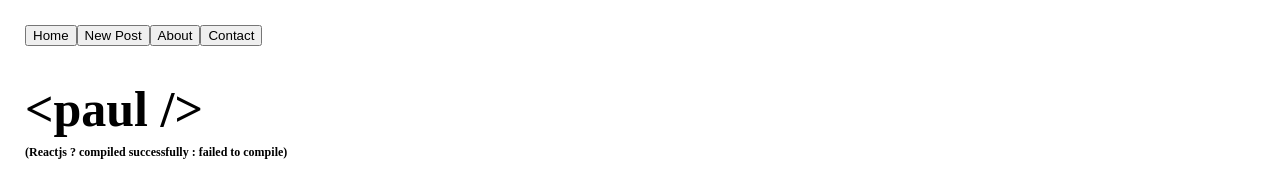
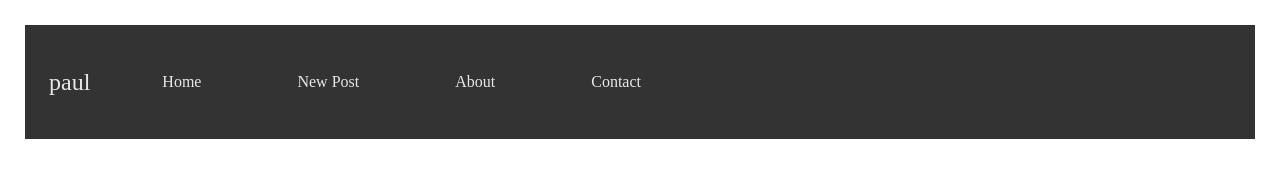
Before and after one commit to paulo0513/My-Personal-Blog, a React (Create React App) app in the folder blog/: page / in a window 1280 px wide. Shown: the top 170 px of the page. Built offline with nearby package versions, Linux system fonts and the light colour scheme; no server answers; a web font is replaced by a local one.

Commit message:
added new nav bar

```diff
--- a/blog/src/App.css
+++ b/blog/src/App.css
@@ -8,33 +8,50 @@
   margin: 25px;
 }
 
+/* navbar design created using guide: https://dev.to/roccosangellino/how-to-build-a-simple-navbar-with-html-and-css-945 */
+a {
+  text-decoration: none;
+}
+
+.navbar {
+  background-color: #333333;
+  display: flex;
+  align-items: center;
+}
+
+.navbar a {
+  color: #e7e7e7;
+}
+
+.navbar ul {
+  margin: 0;
+  padding: 0;
+  list-style-type: none;
+  display: flex;
+  align-items: center;
+}
+
+.navbar .brand {
+  display: block;
+  color: #e7e7e7;
+  padding: 0 24px;
+  font-size: 24px;
+}
+
+.navbar ul li a {
+  color: #e7e7e7;
+  padding: 24px;
+  display: block;
+}
+
+.navbar ul a:hover,
+.navbar ul a:focus {
+  background-color: #272727;
+}
+
 .italic {
   font-style: italic;
   color: red;
-}
-
-nav {
-  grid-area: nav;
-  display: flex;
-  flex-direction: row;
-  justify-content: flex-start;
-  width: auto;
-}
-
-.nav-home {
-  grid-area: home;
-}
-
-.nav-post {
-  grid-area: new;
-}
-
-.nav-about {
-  grid-area: about;
-}
-
-.nav-contact {
-  grid-area: contact;
 }
 
 header {
--- a/blog/src/components/Nav.jsx
+++ b/blog/src/components/Nav.jsx
@@ -3,18 +3,29 @@ import { Link } from "react-router-dom"
 function Nav() {
   return (
     <nav className="navbar">
+      <a className="brand" href="#">paul</a>
+      <ul>
+        <li>
           <Link to='/'>
-        <button className="nav-home">Home</button>
+            <a href="#" className="nav-home">Home</a>
           </Link>
+        </li>
+        <li>
           <Link to='/new'>
-        <button className="nav-post">New Post</button>
+            <a href="#" className="nav-post">New Post</a>
           </Link>
+        </li>
+        <li>
           <Link to='/about'>
-        <button className="nav-about">About</button>
+            <a href="#" className="nav-about">About</a>
           </Link>
+        </li>
+        <li>
           <Link to='/contact'>
-        <button className="nav-contact">Contact</button>
+            <a href="#" className="nav-contact">Contact</a>
           </Link>
+        </li>
+      </ul>
     </nav>
   )
 }
```
Lines whose indentation alone changed are shown as unchanged.
